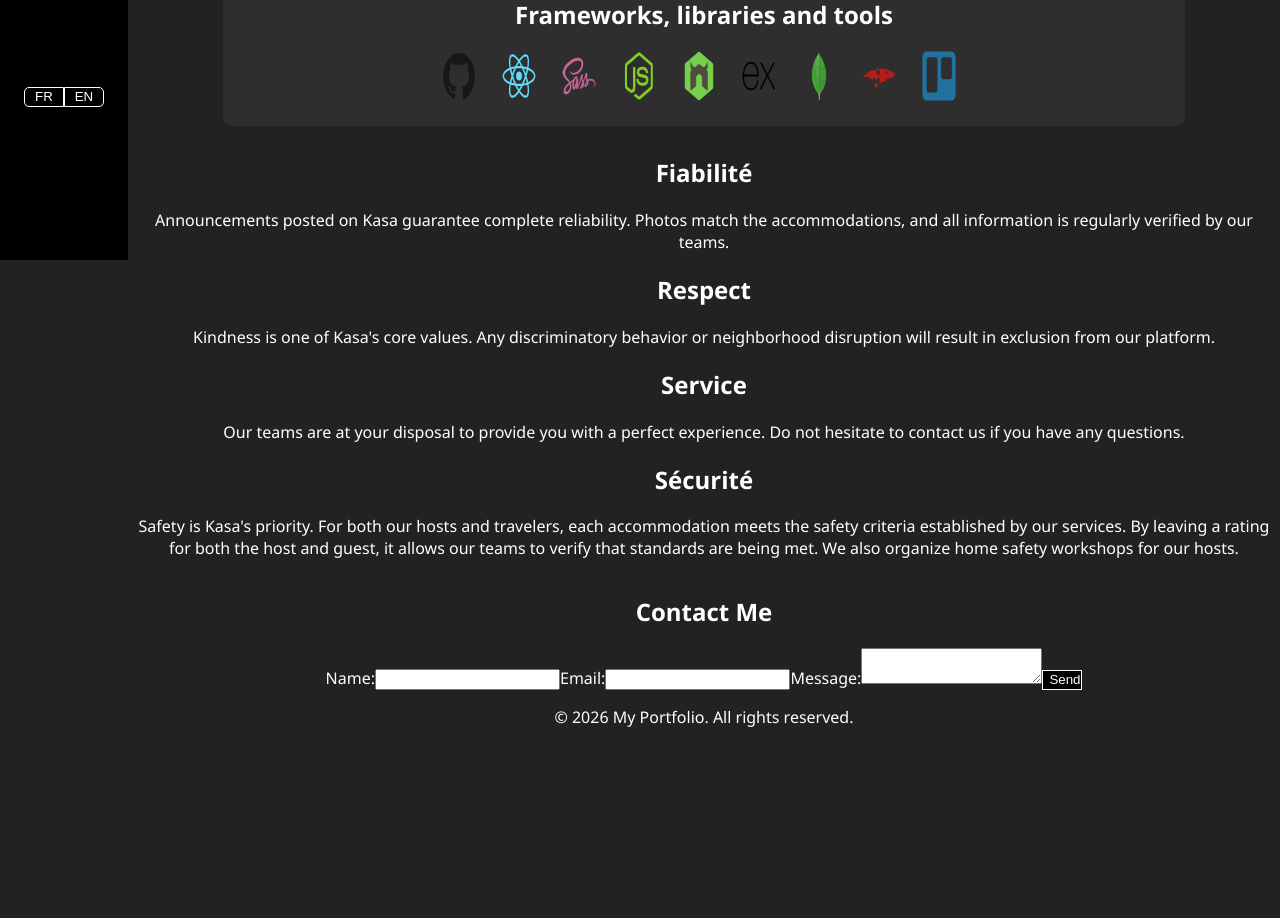
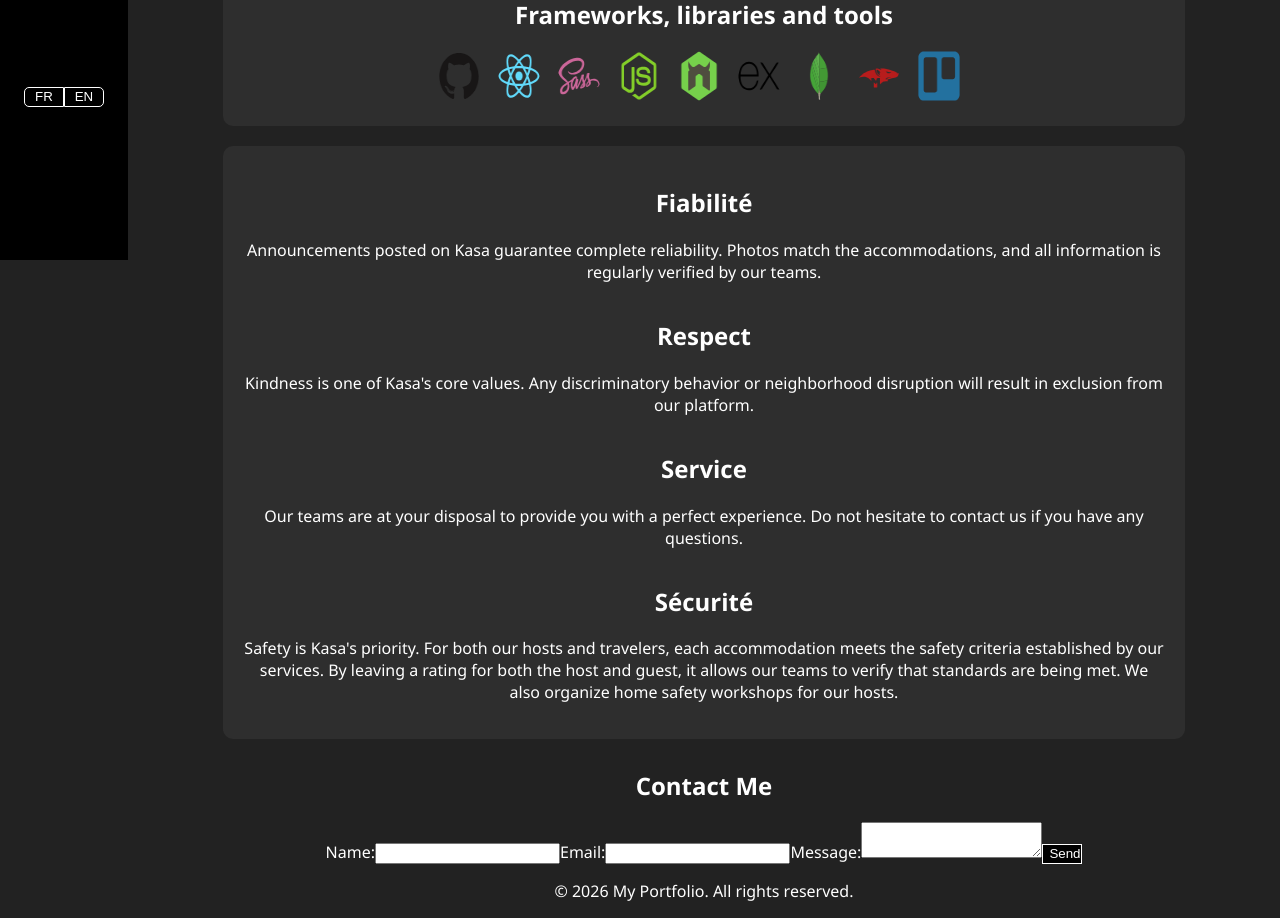
Before and after one commit to Tigrou-le-ninja/PortfolioTS, a React (Vite) app: page / in a window 1280 px wide. Shown: the part 540-1458 px from the top of the page. Before the commit the page ends 1284 px from the top, so only its background shows below. Built offline with nearby package versions, Linux system fonts and the light colour scheme.

Commit message:
Ajustements pour éviter le débordement horizontal

```diff
--- a/src/components/skills/skills.jsx
+++ b/src/components/skills/skills.jsx
@@ -1,5 +1,7 @@
 import "./skills.scss";
 import { useTranslation } from "react-i18next";
+
+// Passer des svg à des img pour pouvoir afficher des infobulles au survol des logos ?
 
 const Skills = () => {
   const { t } = useTranslation();
@@ -47,6 +49,7 @@ const Skills = () => {
               d="M116.347 96.736c-.917-5.711-4.641-10.508-15.672-14.981-3.832-1.761-8.104-3.022-9.377-5.926-.452-1.69-.512-2.642-.226-3.665.821-3.32 4.784-4.355 7.925-3.403 2.023.678 3.938 2.237 5.093 4.724 5.402-3.498 5.391-3.475 9.163-5.879-1.381-2.141-2.118-3.129-3.022-4.045-3.249-3.629-7.676-5.498-14.756-5.355l-3.688.477c-3.534.893-6.902 2.748-8.877 5.235-5.926 6.724-4.236 18.492 2.975 23.335 7.104 5.332 17.54 6.545 18.873 11.531 1.297 6.104-4.486 8.08-10.234 7.378-4.236-.881-6.592-3.034-9.139-6.949-4.688 2.713-4.688 2.713-9.508 5.485 1.143 2.499 2.344 3.63 4.26 5.795 9.068 9.198 31.76 8.746 35.83-5.176.165-.478 1.261-3.666.38-8.581zM69.462 58.943H57.753l-.048 30.272c0 6.438.333 12.34-.714 14.149-1.713 3.558-6.152 3.117-8.175 2.427-2.059-1.012-3.106-2.451-4.319-4.485-.333-.584-.583-1.036-.667-1.071l-9.52 5.83c1.583 3.249 3.915 6.069 6.902 7.901 4.462 2.678 10.459 3.499 16.731 2.059 4.082-1.189 7.604-3.652 9.448-7.401 2.666-4.915 2.094-10.864 2.07-17.444.06-10.735.001-21.468.001-32.237z"
             />
           </svg>
+        </div>
       </div>
       <div className="frameworks">
         <h2>{t("skills.frameworks")}</h2>
@@ -219,7 +222,6 @@ const Skills = () => {
         </div>
       </div>
     </div>
-    </div>
   );
 };
 
--- a/src/components/skills/skills.scss
+++ b/src/components/skills/skills.scss
@@ -2,7 +2,7 @@
   background-color: var(--background-block);
   transition: all 1s ease;
   display: flex;
-  flex-direction: row;
+  flex-direction: column;
   justify-content: center;
   align-items: center;
   width: 80%;
--- a/src/main.scss
+++ b/src/main.scss
@@ -23,3 +23,8 @@ body {
   background-color: var(--background-body);
   color: var(--text-color);
 }
+
+html,
+body {
+  overflow-x: hidden;
+}
--- a/src/pages/home/home.scss
+++ b/src/pages/home/home.scss
@@ -11,3 +11,16 @@
   background-color: var(--background-body);
   transition: all 1s ease;
 }
+
+.projects {
+  background-color: var(--background-block);
+  transition: all 1s ease;
+  display: flex;
+  flex-direction: column;
+  justify-content: center;
+  align-items: center;
+  width: 80%;
+  margin: 10px auto;
+  border-radius: 10px;
+  padding: 20px;
+}
```
Lines whose indentation alone changed are shown as unchanged.
